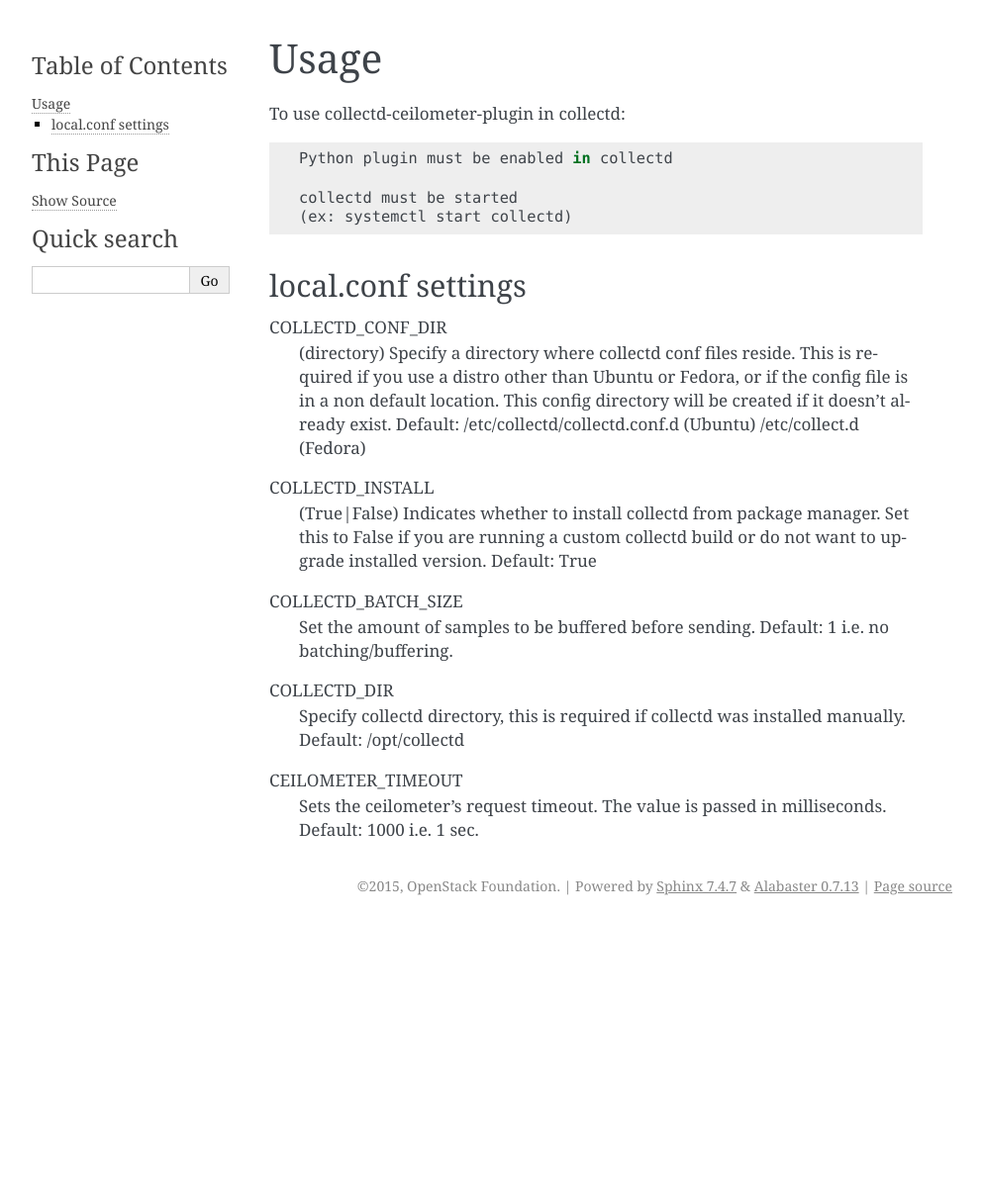
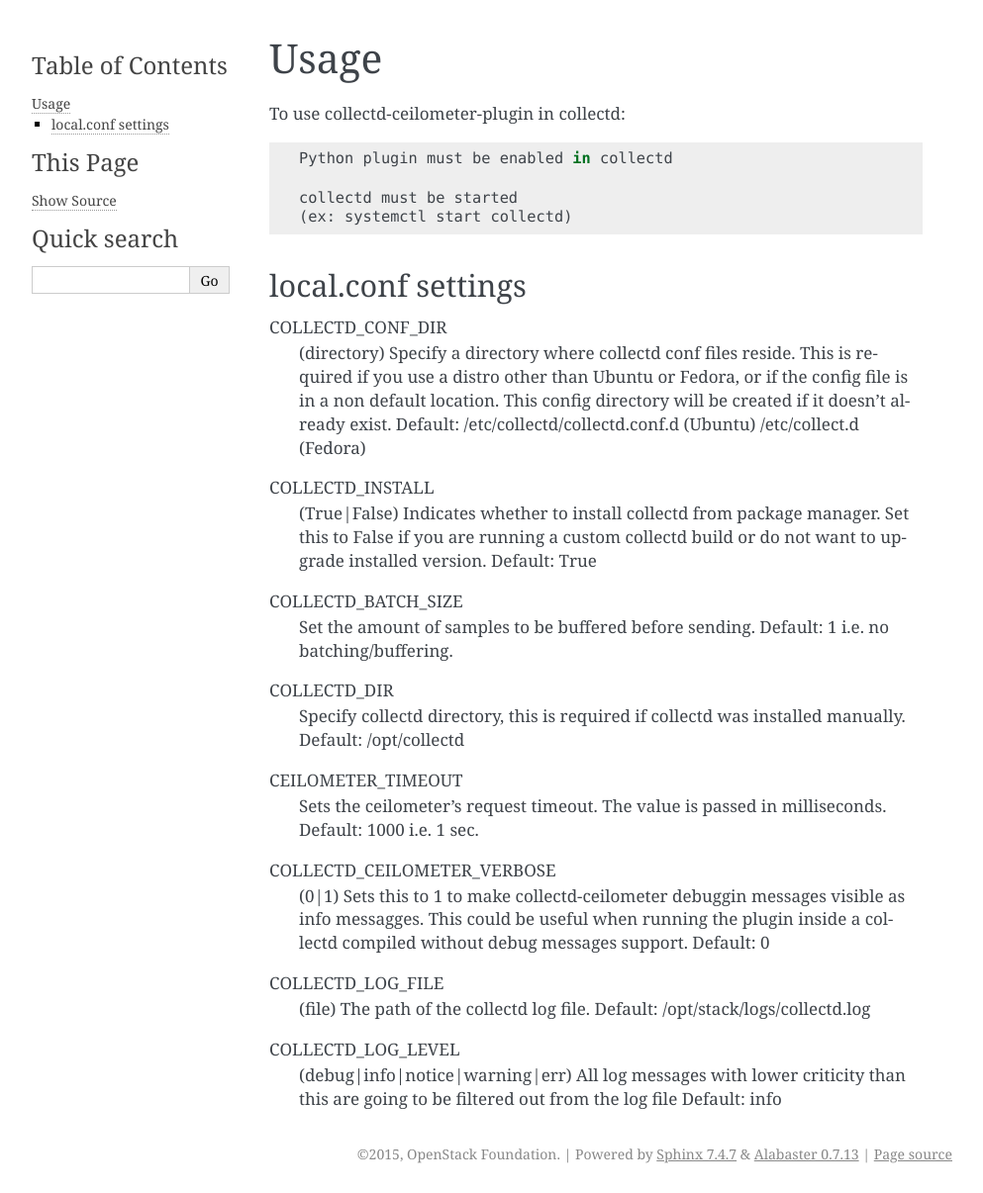
Before and after one commit to openstack-archive/collectd-openstack-plugins, a Sphinx documentation site: the page built from doc/source/usage.rst, in a window 1280 px wide. Shown: the whole page at 99% size, without its empty margins (148-1141 px from the left). Built offline with Sphinx 7.4.7, drawn with Linux system fonts in a browser that asks for light colours; before the commit the page ends 935 px from its top, so only the background shows below that.

Commit message:
Restart and configure collectd log file.
When installing collectd is usually automatically started. If it is
already running the start operation has no effects. Therfore to make
any configuration setting effective it has to be instead restarted
(stop + stard).

Collectd log file is stored by log-file plugin to stack log folder.
The actual location of this file can be configured.

Verbosity of plugin can be increased to made debug messages visible
when running inside a collecd release compiled to throw away debug
messages. This option is mainly useful for plugin developers.

Related-Bug: #1606338
Change-Id: I658c1c3837970f3732ea64acd791838ee54c61ac

```diff
--- a/doc/source/usage.rst
+++ b/doc/source/usage.rst
@@ -1,6 +1,6 @@
-========
+=====
 Usage
-========
+=====
 
 To use collectd-ceilometer-plugin in collectd::
 
@@ -41,3 +41,21 @@ COLLECTD_DIR
 CEILOMETER_TIMEOUT
     Sets the ceilometer's request timeout. The value is passed in milliseconds.
     Default: 1000 i.e. 1 sec.
+
+
+COLLECTD_CEILOMETER_VERBOSE
+    (0|1) Sets this to 1 to make collectd-ceilometer debuggin messages visible
+    as info messagges. This could be useful when running the plugin inside a
+    collectd compiled without debug messages support.
+    Default: 0
+
+
+COLLECTD_LOG_FILE
+    (file) The path of the collectd log file.
+    Default: /opt/stack/logs/collectd.log
+
+
+COLLECTD_LOG_LEVEL
+    (debug|info|notice|warning|err) All log messages with lower criticity than
+    this are going to be filtered out from the log file
+    Default: info
```
Also changed, not shown: 2 other files.
